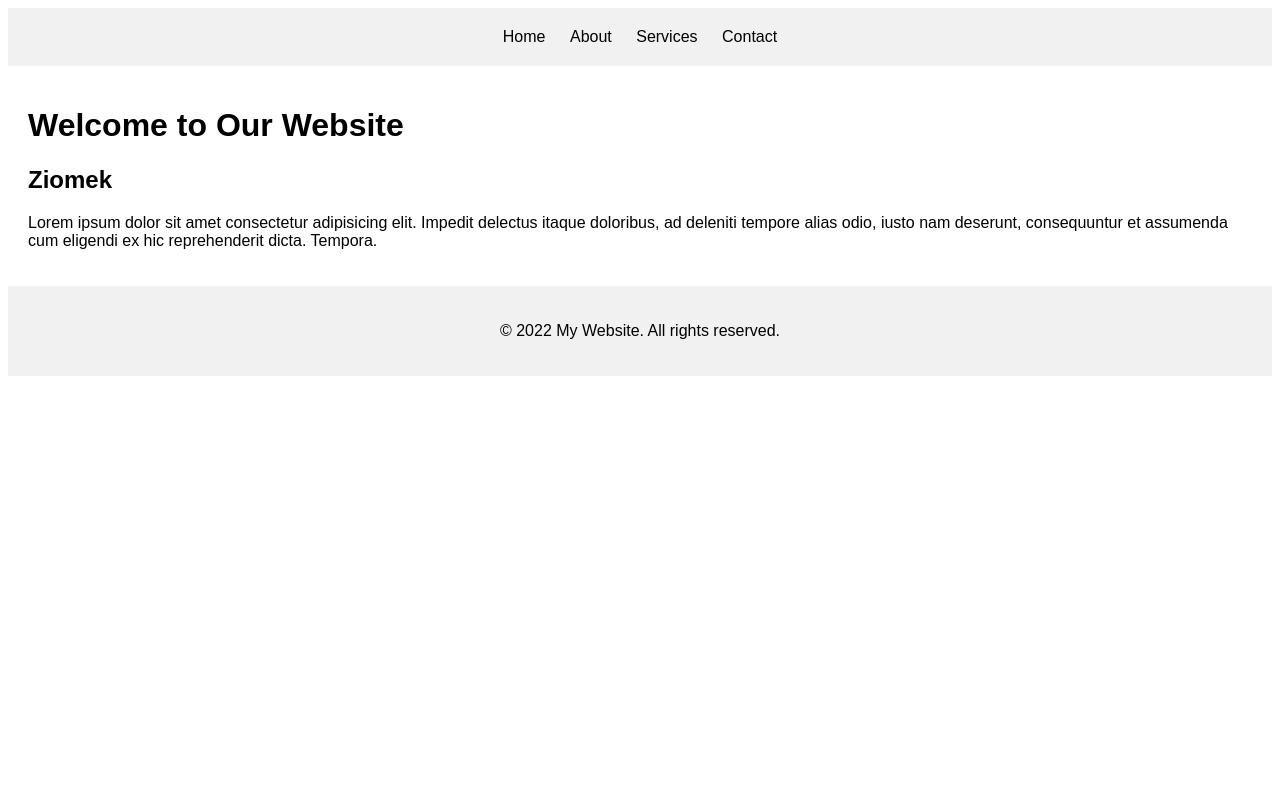
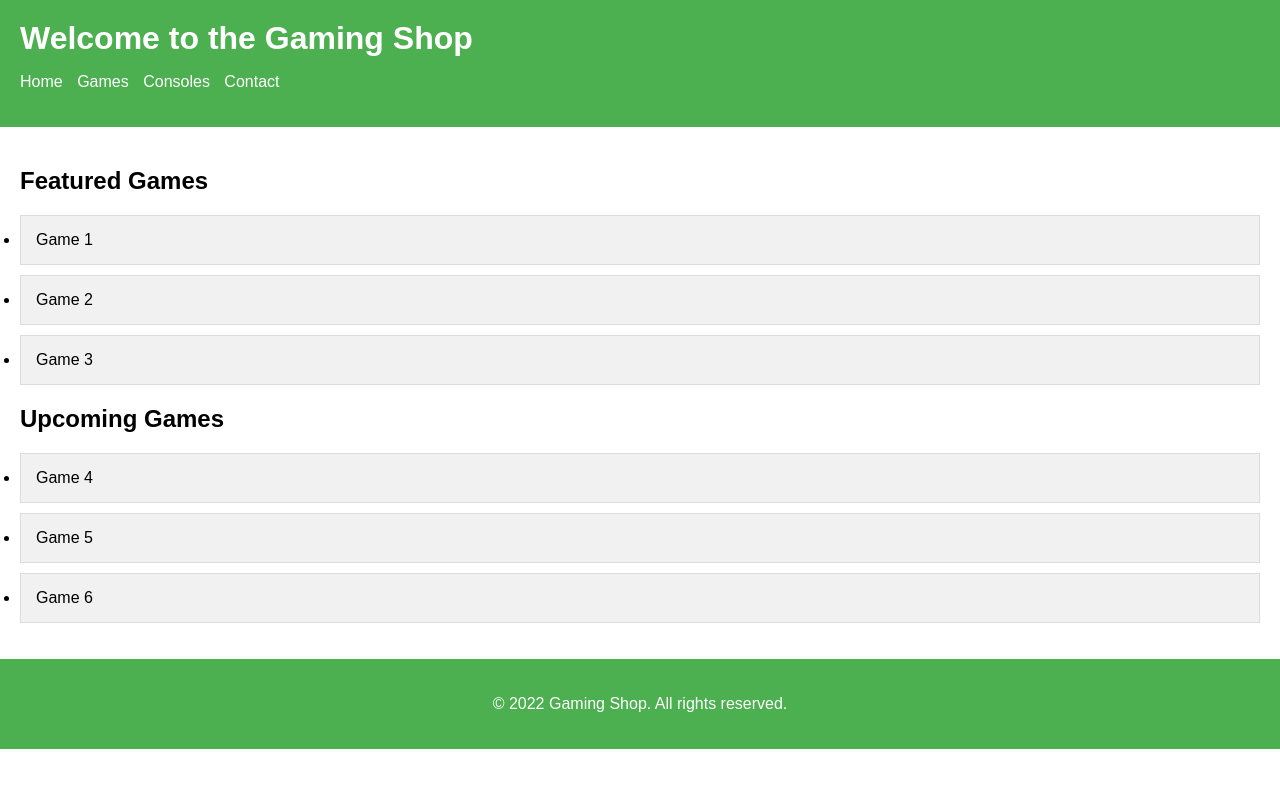
Before and after one commit to CallMe15FramesOfK/Projekt_PHP, a PHP site: page / in a window 1280 px wide. Run offline with PHP 8.4, Linux system fonts and the light colour scheme.

Commit message:
poprawa index.php oraz style.css

```diff
--- a/index.php
+++ b/index.php
@@ -3,23 +3,41 @@
 <head>
     <meta charset="UTF-8">
     <meta name="viewport" content="width=device-width, initial-scale=1.0">
-    <title>Menu Website</title>
+    <title>Gaming Shop</title>
     <link rel="stylesheet" href="style.css">
 </head>
 <body>
     <header>
-        <a href="#">Home</a>
-        <a href="#">About</a>
-        <a href="#">Services</a>
-        <a href="#">Contact</a>
+        <h1>Welcome to the Gaming Shop</h1>
+        <nav>
+            <ul>
+                <li><a href="index.php">Home</a></li>
+                <li><a href="games.php">Games</a></li>
+                <li><a href="console.php">Consoles</a></li>
+                <li><a href="contact.php">Contact</a></li>
+            </ul>
+        </nav>
     </header>
-    <div class="container">
-        <h1>Welcome to Our Website</h1>
-        <h2>Ziomek</h2>
-        <p>Lorem ipsum dolor sit amet consectetur adipisicing elit. Impedit delectus itaque doloribus, ad deleniti tempore alias odio, iusto nam deserunt, consequuntur et assumenda cum eligendi ex hic reprehenderit dicta. Tempora.</p>
-    </div>
+    <main>
+        <section class="featured">
+            <h2>Featured Games</h2>
+            <ul>
+                <li>Game 1</li>
+                <li>Game 2</li>
+                <li>Game 3</li>
+            </ul>
+        </section>
+        <section class="upcoming">
+            <h2>Upcoming Games</h2>
+            <ul>
+                <li>Game 4</li>
+                <li>Game 5</li>
+                <li>Game 6</li>
+            </ul>
+        </section>
+    </main>
     <footer>
-        <p>&copy; 2022 My Website. All rights reserved.</p>
+        <p>&copy; 2022 Gaming Shop. All rights reserved.</p>
     </footer>
 </body>
 </html>
--- a/style.css
+++ b/style.css
@@ -1,24 +1,57 @@
 body {
     font-family: Arial, sans-serif;
+    margin: 0;
+    padding: 0;
 }
+
 header {
+    background-color: #4CAF50;
+    padding: 20px;
+}
+
+header h1 {
+    color: white;
+    margin: 0;
+}
+
+nav ul {
+    list-style-type: none;
+    padding: 0;
+}
+
+nav ul li {
+    display: inline;
+    margin-right: 10px;
+}
+
+nav ul li a {
+    color: white;
+    text-decoration: none;
+}
+
+main {
+    padding: 20px;
+}
+
+main h2 {
+    margin-bottom: 20px;
+}
+
+main ul {
+    padding: 0;
+}
+
+main ul li {
     background-color: #f1f1f1;
+    border: 1px solid #ddd;
+    margin-bottom: 10px;
+    padding: 15px;
+    text-decoration: none;
+}
+
+footer {
+    background-color: #4CAF50;
     padding: 20px;
     text-align: center;
+    color: white;
 }
-header a {
-    color: black;
-    margin: 0 10px;
-    text-decoration: none;
-}
-header a:hover {
-    color: #4f4f4f;
-}
-.container {
-    padding: 20px;
-}
-footer {
-    background-color: #f1f1f1;
-    padding: 20px;
-    text-align: center;
-}
```
